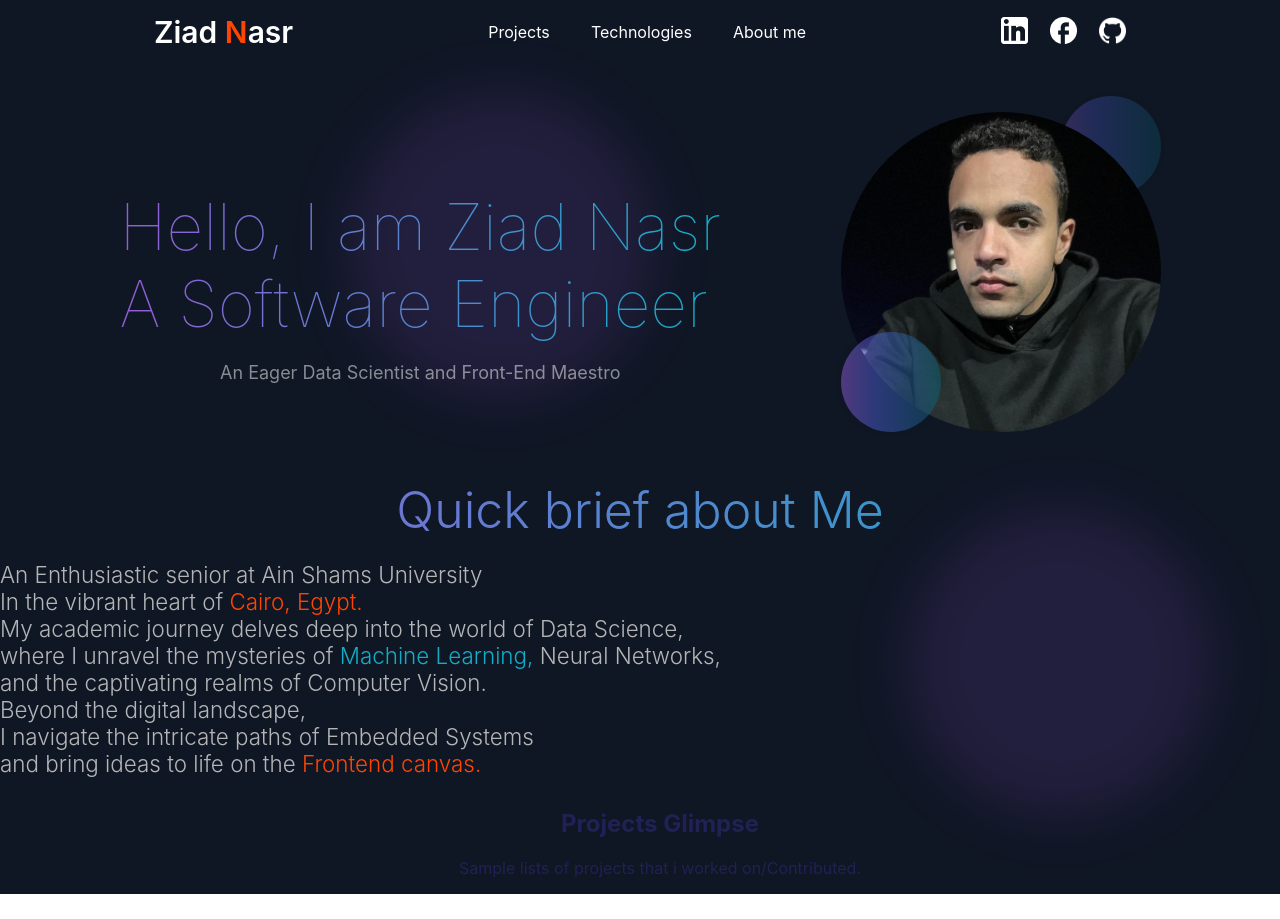
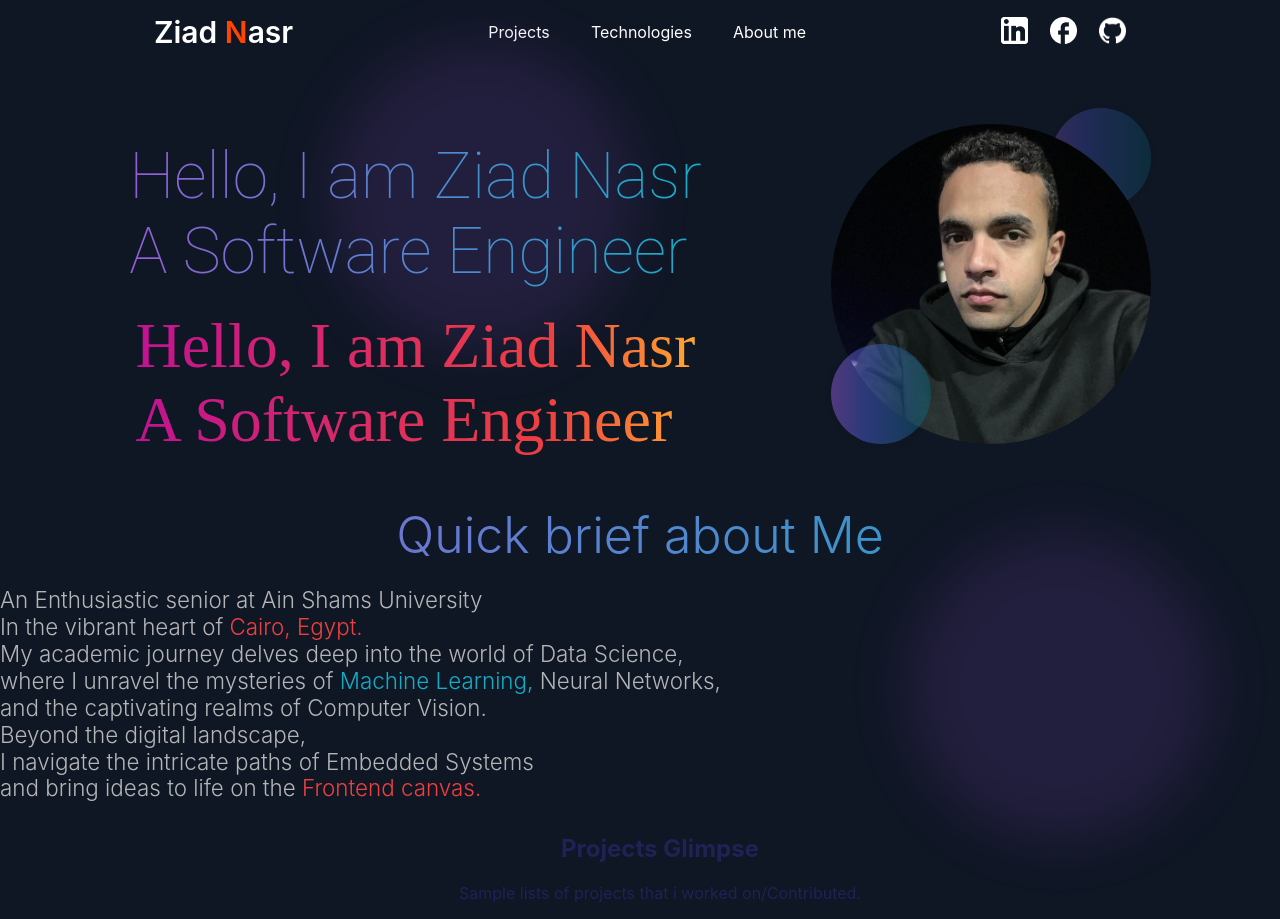
Before and after one commit to Ziad-Nasr/Web-Port, a React (Create React App) app: page / in a window 1280 px wide. Before the commit the page ends 894 px from the top, so only its background shows below. Built offline with nearby package versions, Linux system fonts and the light colour scheme.

Commit message:
font changes

```diff
--- a/public/index.html
+++ b/public/index.html
@@ -3,6 +3,9 @@
   <head>
     <meta charset="utf-8" />
     <link rel="icon" href="%PUBLIC_URL%/favicon.ico" />
+    <link rel=”preconnect” href=”https://fonts.googleapis.com”>
+    <link rel=”preconnect” href=”https://fonts.gstatic.com” crossorigin>
+    <link href=”https://fonts.googleapis.com/css2?family=Montserrat:wght@500&display=swap” rel=”stylesheet”>
     <meta name="viewport" content="width=device-width, initial-scale=1" />
     <meta name="theme-color" content="#000000" />
     <meta
--- a/src/AboutMe/AboutMe.css
+++ b/src/AboutMe/AboutMe.css
@@ -36,7 +36,7 @@
     position: relative;
 }
 .Orange{
-    color: #ff4500;
+    color: #EF4040;
 }
 .Blue{
     color: #13ADC7;
--- a/src/Landing/Landing.css
+++ b/src/Landing/Landing.css
@@ -34,6 +34,8 @@
 }
 .WelcomeTitle{
     z-index: 1;
+    /* font-family: "Montserrat"; */
+    font-family: "roboto";
     background: linear-gradient(270deg, #13ADC7 0%, #6978D1 66.67%, #945DD6 100%);
     -webkit-background-clip: text;
     -webkit-text-fill-color: transparent;
@@ -44,6 +46,18 @@
     font-size: 64px;
     margin-bottom: 20px;
     font-weight: 100;
+}
+.Subtitle{
+    font-family:'Times New Roman', Times, serif;
+    font-size: 64px;
+    /* color: rgba(255, 255, 255, 0.501); */
+    background: linear-gradient(270deg, #FFA730 0%, #EF4040 25.67%, #C21292 100%);
+    -webkit-background-clip: text;
+    -webkit-text-fill-color: transparent;
+    margin: 0px 0px 0px 0px ;
+    display: flex;
+    flex-direction: row;
+    justify-content: flex-start;
 }
 .image-container {
     position: relative;
@@ -87,16 +101,7 @@
     opacity: 0.5;
 }
 
-
 .WhiteText{
     color: white;
     font-size: 45px;
 }
-.Subtitle{
-    font-size: 18px;
-    color: rgba(255, 255, 255, 0.501);
-    margin: 0px 0px 0px 0px ;
-    display: flex;
-    flex-direction: row;
-    justify-content: flex-start;
-}
--- a/src/Landing/Landing.jsx
+++ b/src/Landing/Landing.jsx
@@ -15,7 +15,7 @@ function Landing() {
                     </div>
                     <div className="WelcomeText">
                         <h1 className="WelcomeTitle">Hello, I am Ziad Nasr<br/> A Software Engineer</h1>
-                        <p className="Subtitle"> An Eager Data Scientist and Front-End Maestro</p>
+                        <p className="Subtitle"> Hello, I am Ziad Nasr<br/> A Software Engineer</p>
                     </div>
                 </div>
             <div className="image-container">
--- a/src/index.css
+++ b/src/index.css
@@ -2,7 +2,7 @@ body {
   margin: 0;
   font-family: -apple-system, BlinkMacSystemFont, 'Segoe UI', 'Roboto', 'Oxygen',
     'Ubuntu', 'Cantarell', 'Fira Sans', 'Droid Sans', 'Helvetica Neue',
-    sans-serif;
+    sans-serif,'Montserrat';
   -webkit-font-smoothing: antialiased;
   -moz-osx-font-smoothing: grayscale;
 }
```
